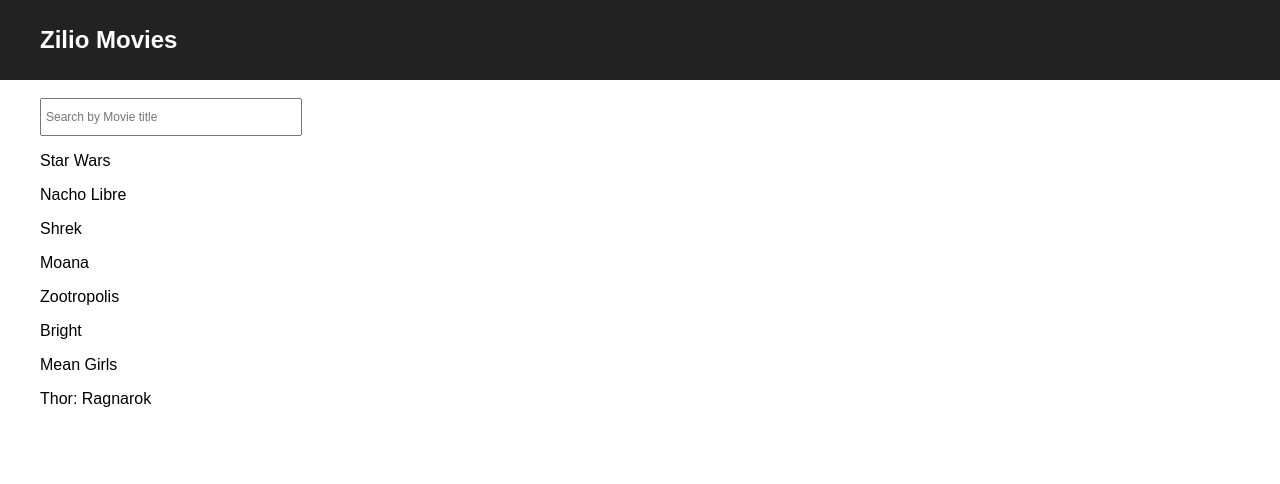
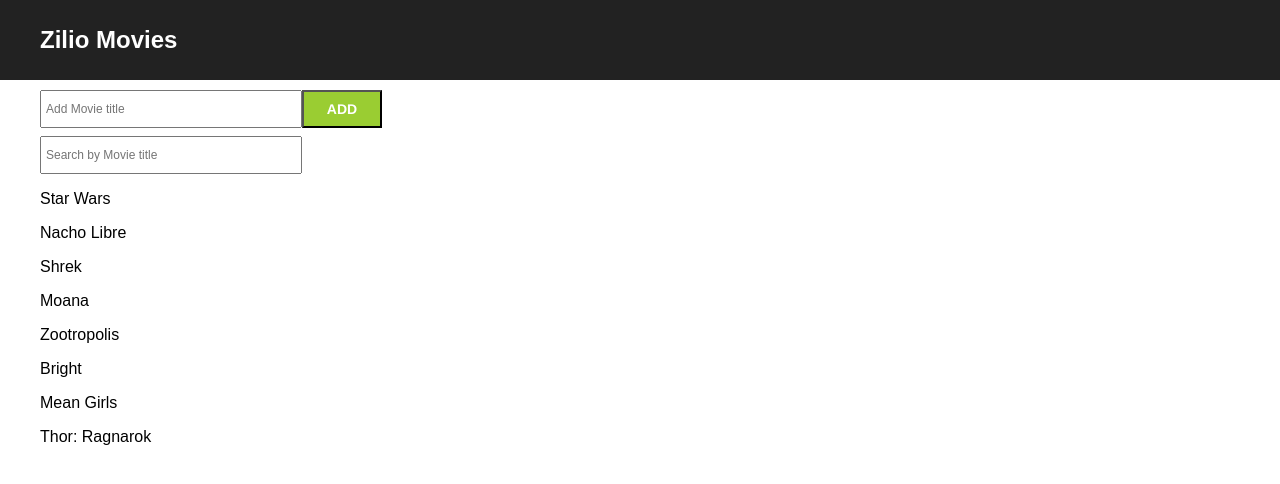
Before and after one commit to fcatania/movie-list-practice, a React (Create React App) app: page / in a window 1280 px wide. Shown: the top 484 px of the page. Built offline with nearby package versions, Linux system fonts and the light colour scheme.

Commit message:
Added AddBar component.

```diff
--- /dev/null
+++ b/src/components/AddBar.css
@@ -0,0 +1,22 @@
+.AddBar {
+  display: flex;
+}
+
+.Add-input {
+  display: inline-block;
+  font-size: 12px;
+  width: 250px;
+  height: 26px;
+  padding: 4px;
+  outline: none;
+}
+
+.Add-button {
+  width: 80px;
+  background-color: yellowgreen;
+  font-family: 'Franklin Gothic Medium', 'Arial Narrow', Arial, sans-serif;
+  font-weight: bold;
+  font-size: 14px;
+  color: white;
+  outline: none;
+}
--- /dev/null
+++ b/src/components/AddBar.js
@@ -0,0 +1,16 @@
+import React, { Component } from 'react';
+import './AddBar.css';
+
+class SearchBar extends Component {
+  render() {
+    return (
+      <span className="AddBar">
+        <input className="Add-input" type="text" placeholder="Add Movie title"/>
+        <button className="Add-button" onClick={this.props.addHandler}>ADD</button>
+      </span>
+    );
+  }
+}
+
+
+export default SearchBar;
--- a/src/components/App.js
+++ b/src/components/App.js
@@ -2,6 +2,7 @@
 import './App.css';
 import MovieList from './MovieList.js';
 import SearchBar from './SearchBar.js';
+import AddBar from './AddBar.js';
 
 class App extends Component {
   constructor(props) {
@@ -22,6 +23,7 @@
           <h1 className="App-title">Zilio Movies</h1>
         </header>
         <div className="App-movies-container">
+          <AddBar />
           <SearchBar onInputChange={this.onInputChange.bind(this)}/>
           <MovieList searchValue={this.state.searchValue}/>
         </div>
```
